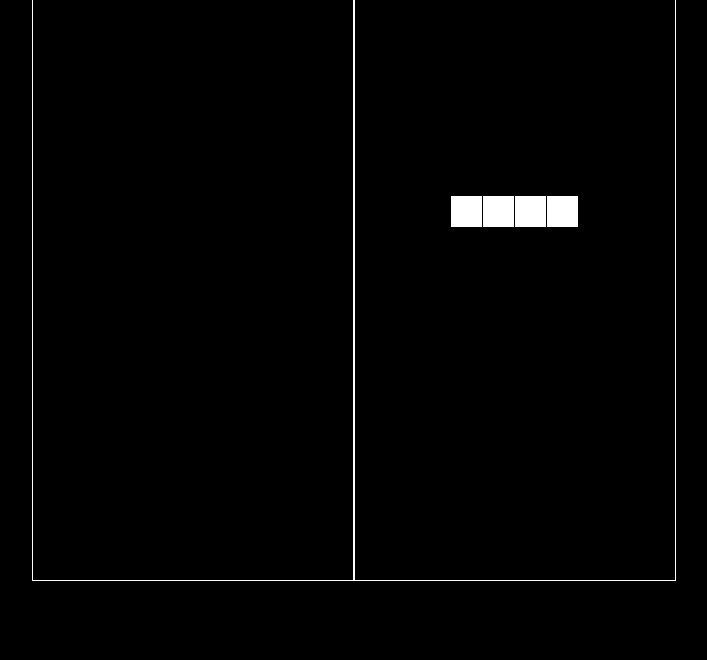
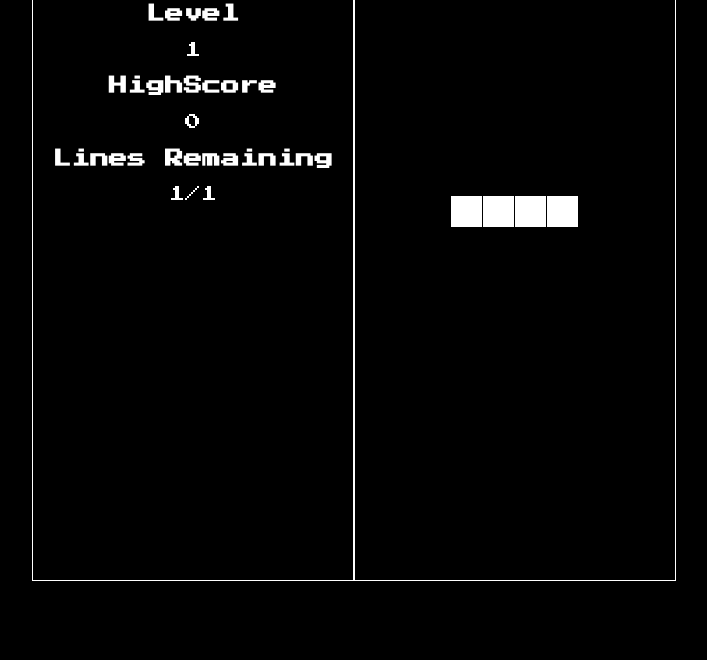
Before and after one commit to DreadJaw/infinitris, a plain HTML site: page index.html in a window 1280 px wide. Shown: the part 140-800 px from the top of the page, without its empty margins (286-993 px from the left). Drawn offline with Linux system fonts and the light colour scheme.

Commit message:
Added game UI

```diff
--- a/index.html
+++ b/index.html
@@ -4,21 +4,36 @@
 <head>
 <title>Infinitris</title>
 <style type="text/css">
+@import url('https://fonts.googleapis.com/css?family=Press+Start+2P&display=swap');
 html, body { height: 100%; margin: 0; }
 body {
     background-color: black;
+    font-family: ;
     display: flex;
     align-items: center;
     justify-content: center;
+    color: white;
+    font-family: 'Press Start 2P';
 }
-#stats { float: left; height: 640px; width: 320px; }
+#stats { float: left; height: 640px; width: 320px; text-align: center; }
 #canvas { float: right; }
 .bd-custom { border: 1px solid white }
 </style>
 </head>
 
 <body>
-<div id="stats" class="bd-custom"></div>
+<div id="stats" class="bd-custom">
+    <h2 class="text-custom">Infinitris</h2>
+
+    <h3 class="text-custom">Level</h3>
+    <p id="level">1</p>
+
+    <h3 class="text-custom">HighScore</h3>
+    <p id="highScore">0</p>
+
+    <h3 class="text-custom">Lines Remaining</h3>
+    <p><span id="linesRemaining">1</span>/<span id="linesTotal">1</span></p>
+</div>
 <canvas id="canvas" class="bd-custom" height="640" width="320"></canvas>
 </body>
 <script src="main.js"></script>
```
